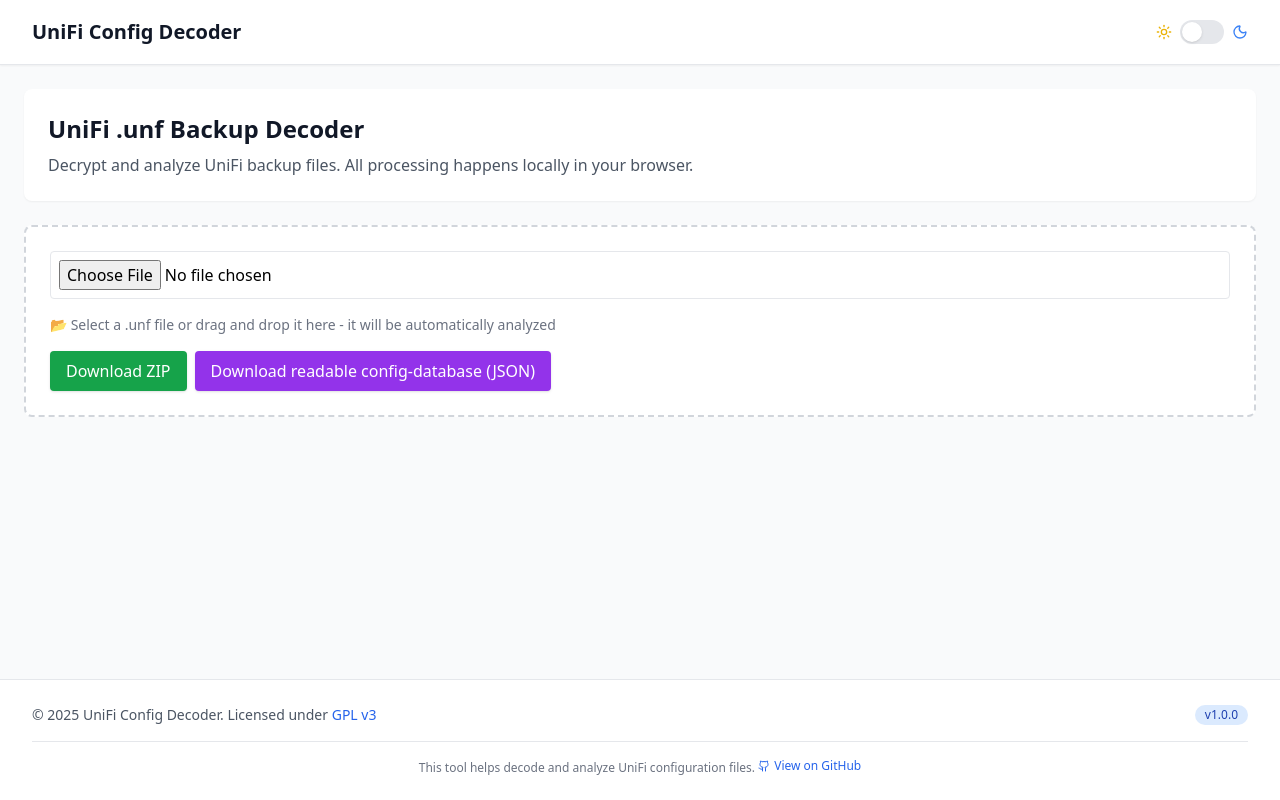
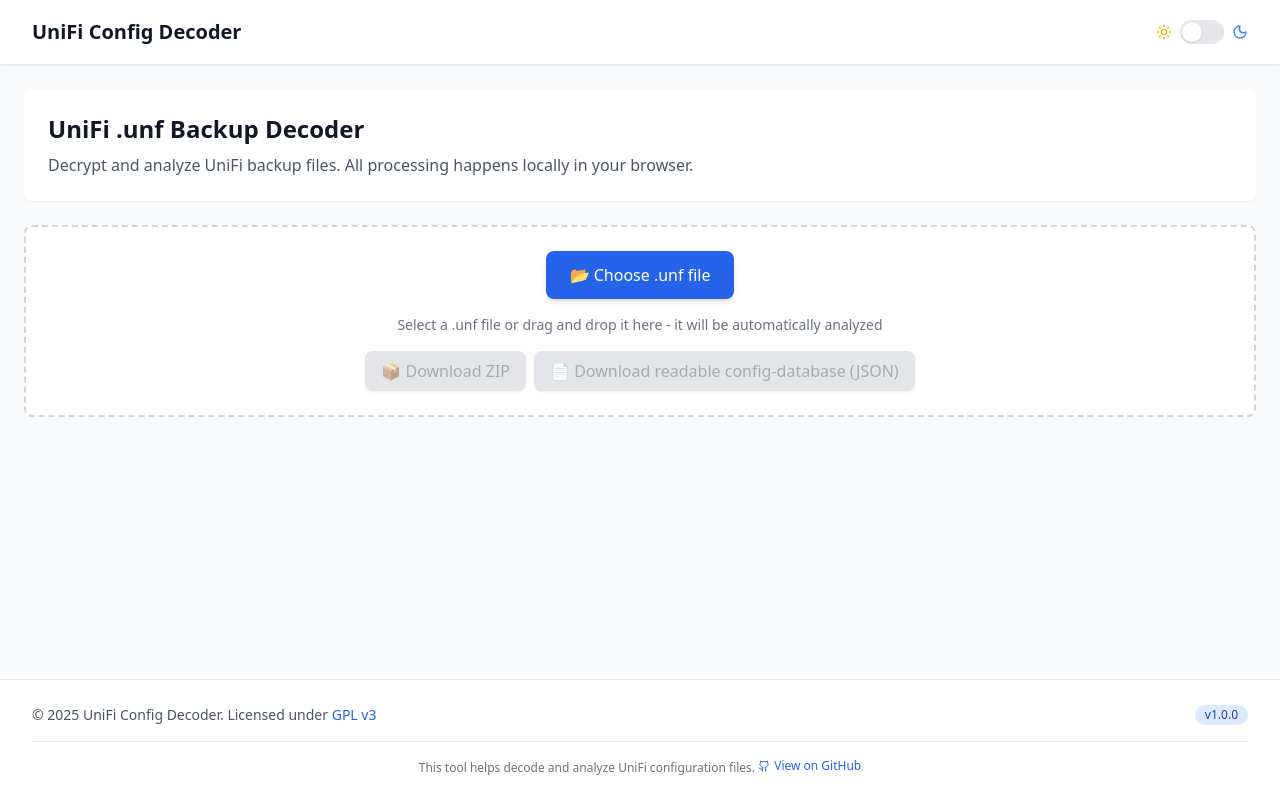
Before and after one commit to markush97/unifi-config-decoder, a React (Vite) app: page / in a window 1280 px wide. Built offline with nearby package versions, Linux system fonts and the light colour scheme.

Commit message:
feat: Improve UI by using custom upload button and disabling actions before decoding

```diff
--- a/src/unifi/UnifiDecoder.tsx
+++ b/src/unifi/UnifiDecoder.tsx
@@ -106,6 +106,7 @@
           fileInputRef={fileInputRef}
           isDragging={isDragging}
           isProcessing={isProcessing}
+          hasConfigDecoded={backupInfo !== null}
           onFileChange={handleFileChange}
           onDragOver={handleDragOver}
           onDragLeave={handleDragLeave}
--- a/src/unifi/components/FileUpload.tsx
+++ b/src/unifi/components/FileUpload.tsx
@@ -5,6 +5,7 @@
   fileInputRef: RefObject<HTMLInputElement>;
   isDragging: boolean;
   isProcessing: boolean;
+  hasConfigDecoded: boolean;
   onFileChange: () => void;
   onDragOver: (e: React.DragEvent<HTMLDivElement>) => void;
   onDragLeave: (e: React.DragEvent<HTMLDivElement>) => void;
@@ -17,6 +18,7 @@
   fileInputRef,
   isDragging,
   isProcessing,
+  hasConfigDecoded,
   onFileChange,
   onDragOver,
   onDragLeave,
@@ -44,32 +46,64 @@
         }
       }}
     >
+      {/* Hidden file input */}
       <input
         type='file'
         accept='.unf'
         ref={fileInputRef}
         onChange={onFileChange}
-        className='border p-2 rounded w-full mb-4'
+        className='hidden'
       />
-      <p className='text-sm text-gray-500 mb-4'>
+
+      {/* Custom styled browse button */}
+      <div className='text-center mb-4'>
+        <button
+          onClick={() => fileInputRef.current?.click()}
+          disabled={isProcessing}
+          className='bg-blue-600 hover:bg-blue-700 disabled:bg-gray-400 disabled:cursor-not-allowed text-white font-medium py-3 px-6 rounded-lg transition-colors duration-200 shadow-md hover:shadow-lg'
+        >
+          {isProcessing ? 'Processing...' : '📂 Choose .unf file'}
+        </button>
+      </div>
+
+      <p className='text-sm text-gray-500 mb-4 text-center'>
         {isDragging
           ? '📁 Drop your .unf file here'
-          : '📂 Select a .unf file or drag and drop it here - it will be automatically analyzed'}
+          : 'Select a .unf file or drag and drop it here - it will be automatically analyzed'}
       </p>
-      <div className='flex gap-2 flex-wrap'>
+
+      <div className='flex gap-2 flex-wrap justify-center'>
         <button
-          className='bg-green-600 text-white px-4 py-2 rounded shadow hover:bg-green-700 disabled:opacity-50 disabled:cursor-not-allowed'
+          className={`px-4 py-2 rounded-lg shadow transition-colors duration-200 font-medium ${
+            hasConfigDecoded && !isProcessing
+              ? 'bg-green-600 hover:bg-green-700 text-white cursor-pointer'
+              : 'bg-gray-300 text-gray-500 cursor-not-allowed opacity-60'
+          }`}
           onClick={onDownloadZip}
-          disabled={isProcessing}
+          disabled={!hasConfigDecoded || isProcessing}
+          title={
+            !hasConfigDecoded
+              ? 'Please decode a config file first'
+              : 'Download processed files as ZIP'
+          }
         >
-          Download ZIP
+          📦 Download ZIP
         </button>
         <button
-          className='bg-purple-600 text-white px-4 py-2 rounded shadow hover:bg-purple-700 disabled:opacity-50 disabled:cursor-not-allowed'
+          className={`px-4 py-2 rounded-lg shadow transition-colors duration-200 font-medium ${
+            hasConfigDecoded && !isProcessing
+              ? 'bg-purple-600 hover:bg-purple-700 text-white cursor-pointer'
+              : 'bg-gray-300 text-gray-500 cursor-not-allowed opacity-60'
+          }`}
           onClick={onDownloadMongoDump}
-          disabled={isProcessing}
+          disabled={!hasConfigDecoded || isProcessing}
+          title={
+            !hasConfigDecoded
+              ? 'Please decode a config file first'
+              : 'Download readable config database as JSON'
+          }
         >
-          Download readable config-database (JSON)
+          📄 Download readable config-database (JSON)
         </button>
       </div>
     </div>
--- a/src/version.ts
+++ b/src/version.ts
@@ -1 +1 @@
-export const APP_VERSION = "1.0.0";
+export const APP_VERSION = '1.0.0';
```
Also changed, not shown: 1 other file (tests, documents, lock files or other folders).
